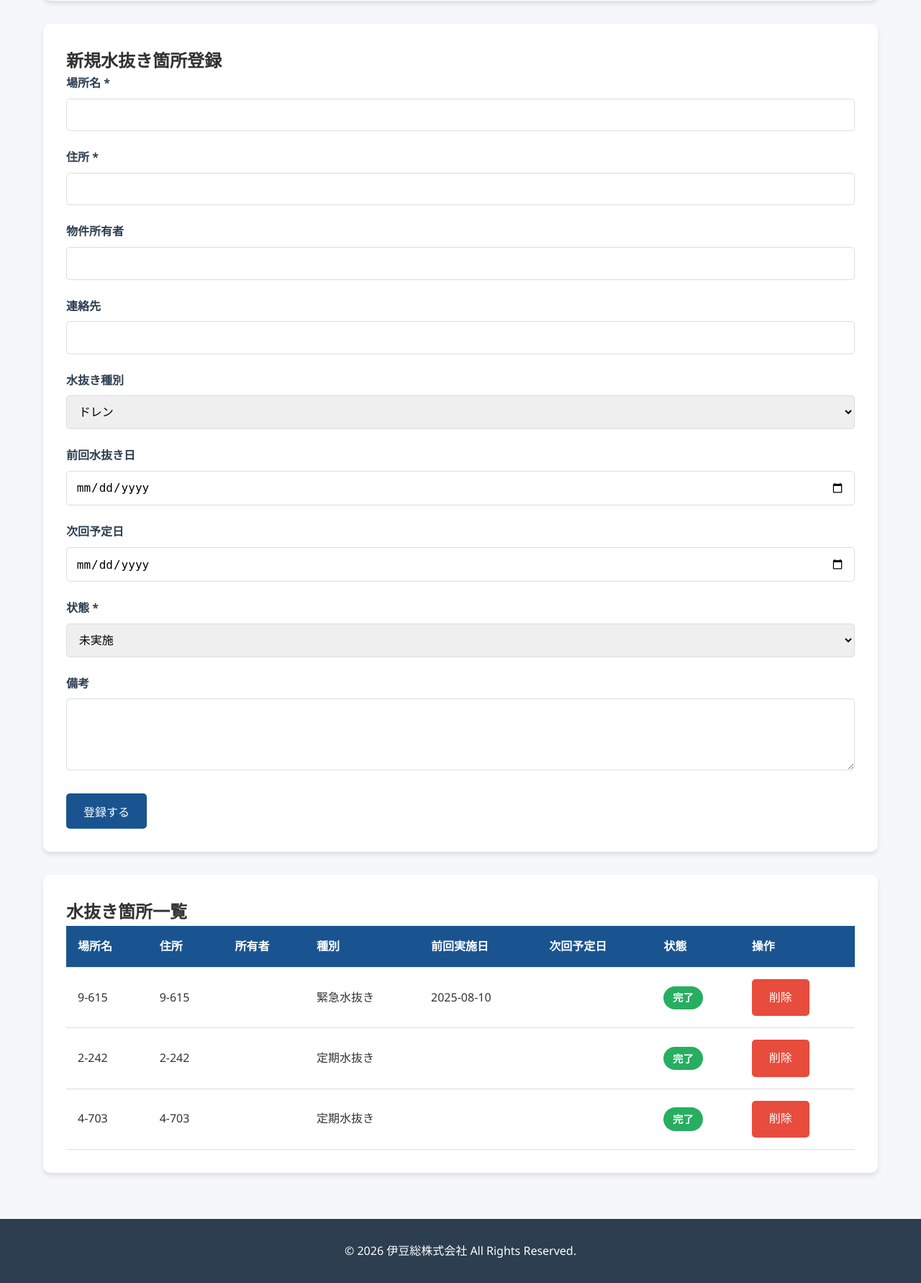
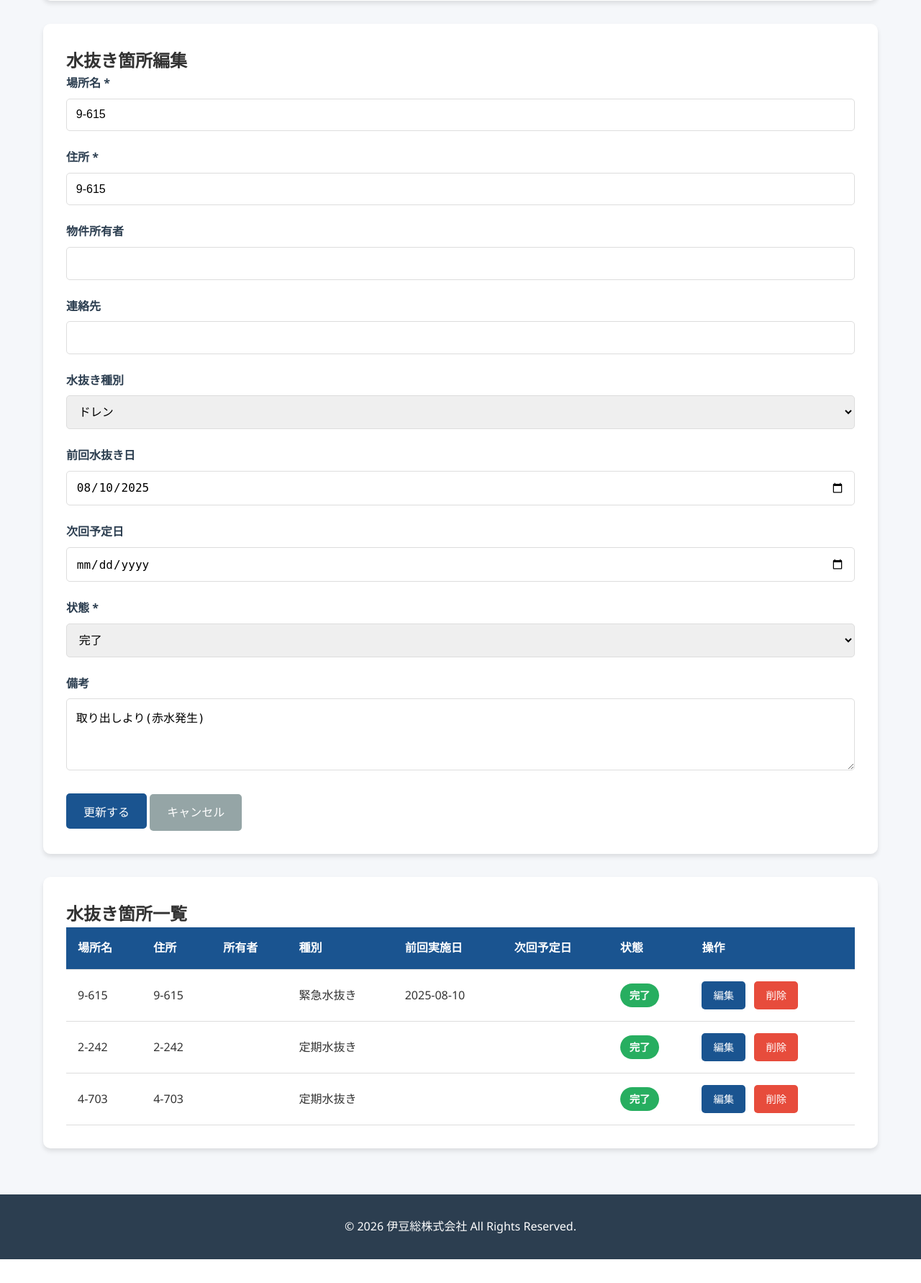
Before and after one commit to saito-izu/izusou-portal, a PHP site: page /modules/water_service/water_drainage.php?edit=2 in a window 1280 px wide. Shown: the part 340-2122 px from the top of the page at 72% size. After the commit the page ends 2089 px from the top, so only its background shows below. Run offline with PHP 8.4, Linux system fonts and the light colour scheme; data comes from the database, SQL or seed files in the repository; both versions use the stored data as it was after the commit; some libraries are stand-ins or nearby versions.

Commit message:
feat: 水抜き箇所一覧に編集機能を追加
- 編集ボタンを追加し、既存データの更新が可能に
- 編集時はフォームに既存データが自動入力される
- 更新後は一覧ページにリダイレクト
- 編集中はキャンセルボタンを表示
- テーブル内のボタンスタイルを改善

```diff
--- a/assets/css/style.css
+++ b/assets/css/style.css
@@ -190,6 +190,13 @@ table td {
 
 table tbody tr:hover {
     background: var(--light-color);
+}
+
+table td .btn {
+    padding: 0.5rem 1rem;
+    font-size: 0.9rem;
+    margin-right: 0.5rem;
+    display: inline-block;
 }
 
 /* フォーム */
--- a/modules/water_service/water_drainage.php
+++ b/modules/water_service/water_drainage.php
@@ -5,6 +5,13 @@ require_once __DIR__ . '/../../includes/db.php';
 $pageTitle = '水抜き箇所 - 水道事業';
 $db = Database::getInstance();
 
+// 編集対象のデータを取得
+$edit_location = null;
+if (isset($_GET['edit'])) {
+    $edit_location = $db->fetchOne("SELECT * FROM water_drainage_locations WHERE id = ?", [(int)$_GET['edit']]);
+}
+
+// データの追加処理
 if ($_SERVER['REQUEST_METHOD'] === 'POST' && isset($_POST['action']) && $_POST['action'] === 'add') {
     $data = [
         'location_name' => $_POST['location_name'],
@@ -23,9 +30,38 @@ if ($_SERVER['REQUEST_METHOD'] === 'POST' && isset($_POST['action']) && $_POST['
     }
 }
 
+// データの更新処理
+if ($_SERVER['REQUEST_METHOD'] === 'POST' && isset($_POST['action']) && $_POST['action'] === 'update') {
+    $id = (int)$_POST['id'];
+    $data = [
+        'location_name' => $_POST['location_name'],
+        'address' => $_POST['address'],
+        'property_owner' => $_POST['property_owner'],
+        'contact_info' => $_POST['contact_info'],
+        'drainage_type' => $_POST['drainage_type'],
+        'last_drainage_date' => $_POST['last_drainage_date'],
+        'next_scheduled_date' => $_POST['next_scheduled_date'],
+        'status' => $_POST['status'],
+        'notes' => $_POST['notes']
+    ];
+
+    if ($db->update('water_drainage_locations', $data, 'id = :id', ['id' => $id])) {
+        $success_message = '水抜き箇所を更新しました。';
+        header('Location: water_drainage.php?updated=1');
+        exit;
+    } else {
+        $error_message = '更新に失敗しました。';
+    }
+}
+
+// データの削除処理
 if (isset($_GET['delete'])) {
     $db->delete('water_drainage_locations', 'id = :id', ['id' => (int)$_GET['delete']]);
     $success_message = '水抜き箇所を削除しました。';
+}
+
+if (isset($_GET['updated'])) {
+    $success_message = '水抜き箇所を更新しました。';
 }
 
 $locations = $db->fetchAll("SELECT * FROM water_drainage_locations ORDER BY next_scheduled_date ASC");
@@ -42,65 +78,81 @@ include __DIR__ . '/../../includes/header.php';
     <div class="alert alert-success"><?php echo htmlspecialchars($success_message); ?></div>
 <?php endif; ?>
 
+<?php if (isset($error_message)): ?>
+    <div class="alert alert-error"><?php echo htmlspecialchars($error_message); ?></div>
+<?php endif; ?>
+
 <div class="form-container">
-    <h2>新規水抜き箇所登録</h2>
+    <h2><?php echo $edit_location ? '水抜き箇所編集' : '新規水抜き箇所登録'; ?></h2>
     <form method="POST">
-        <input type="hidden" name="action" value="add">
+        <input type="hidden" name="action" value="<?php echo $edit_location ? 'update' : 'add'; ?>">
+        <?php if ($edit_location): ?>
+            <input type="hidden" name="id" value="<?php echo $edit_location['id']; ?>">
+        <?php endif; ?>
 
         <div class="form-group">
             <label for="location_name">場所名 *</label>
-            <input type="text" id="location_name" name="location_name" required>
+            <input type="text" id="location_name" name="location_name" required
+                   value="<?php echo htmlspecialchars($edit_location['location_name'] ?? ''); ?>">
         </div>
 
         <div class="form-group">
             <label for="address">住所 *</label>
-            <input type="text" id="address" name="address" required>
+            <input type="text" id="address" name="address" required
+                   value="<?php echo htmlspecialchars($edit_location['address'] ?? ''); ?>">
         </div>
 
         <div class="form-group">
             <label for="property_owner">物件所有者</label>
-            <input type="text" id="property_owner" name="property_owner">
+            <input type="text" id="property_owner" name="property_owner"
+                   value="<?php echo htmlspecialchars($edit_location['property_owner'] ?? ''); ?>">
         </div>
 
         <div class="form-group">
             <label for="contact_info">連絡先</label>
-            <input type="text" id="contact_info" name="contact_info">
+            <input type="text" id="contact_info" name="contact_info"
+                   value="<?php echo htmlspecialchars($edit_location['contact_info'] ?? ''); ?>">
         </div>
 
         <div class="form-group">
             <label for="drainage_type">水抜き種別</label>
             <select id="drainage_type" name="drainage_type">
-                <option value="ドレン">ドレン</option>
-                <option value="水栓">水栓</option>
-                <option value="取出し">取出し</option>
+                <option value="ドレン" <?php echo ($edit_location['drainage_type'] ?? '') === 'ドレン' ? 'selected' : ''; ?>>ドレン</option>
+                <option value="水栓" <?php echo ($edit_location['drainage_type'] ?? '') === '水栓' ? 'selected' : ''; ?>>水栓</option>
+                <option value="取出し" <?php echo ($edit_location['drainage_type'] ?? '') === '取出し' ? 'selected' : ''; ?>>取出し</option>
             </select>
         </div>
 
         <div class="form-group">
             <label for="last_drainage_date">前回水抜き日</label>
-            <input type="date" id="last_drainage_date" name="last_drainage_date">
+            <input type="date" id="last_drainage_date" name="last_drainage_date"
+                   value="<?php echo htmlspecialchars($edit_location['last_drainage_date'] ?? ''); ?>">
         </div>
 
         <div class="form-group">
             <label for="next_scheduled_date">次回予定日</label>
-            <input type="date" id="next_scheduled_date" name="next_scheduled_date">
+            <input type="date" id="next_scheduled_date" name="next_scheduled_date"
+                   value="<?php echo htmlspecialchars($edit_location['next_scheduled_date'] ?? ''); ?>">
         </div>
 
         <div class="form-group">
             <label for="status">状態 *</label>
             <select id="status" name="status" required>
-                <option value="pending">未実施</option>
-                <option value="scheduled">予定あり</option>
-                <option value="completed">完了</option>
+                <option value="pending" <?php echo ($edit_location['status'] ?? '') === 'pending' ? 'selected' : ''; ?>>未実施</option>
+                <option value="scheduled" <?php echo ($edit_location['status'] ?? '') === 'scheduled' ? 'selected' : ''; ?>>予定あり</option>
+                <option value="completed" <?php echo ($edit_location['status'] ?? '') === 'completed' ? 'selected' : ''; ?>>完了</option>
             </select>
         </div>
 
         <div class="form-group">
             <label for="notes">備考</label>
-            <textarea id="notes" name="notes"></textarea>
+            <textarea id="notes" name="notes"><?php echo htmlspecialchars($edit_location['notes'] ?? ''); ?></textarea>
         </div>
 
-        <button type="submit" class="btn">登録する</button>
+        <button type="submit" class="btn"><?php echo $edit_location ? '更新する' : '登録する'; ?></button>
+        <?php if ($edit_location): ?>
+            <a href="water_drainage.php" class="btn btn-secondary">キャンセル</a>
+        <?php endif; ?>
     </form>
 </div>
 
@@ -140,6 +192,7 @@ include __DIR__ . '/../../includes/header.php';
                             </span>
                         </td>
                         <td>
+                            <a href="?edit=<?php echo $location['id']; ?>" class="btn">編集</a>
                             <a href="?delete=<?php echo $location['id']; ?>"
                                class="btn btn-warning"
                                onclick="return confirm('本当に削除しますか？')">削除</a>
```
Also changed, not shown: data/izuso_portal.db.
